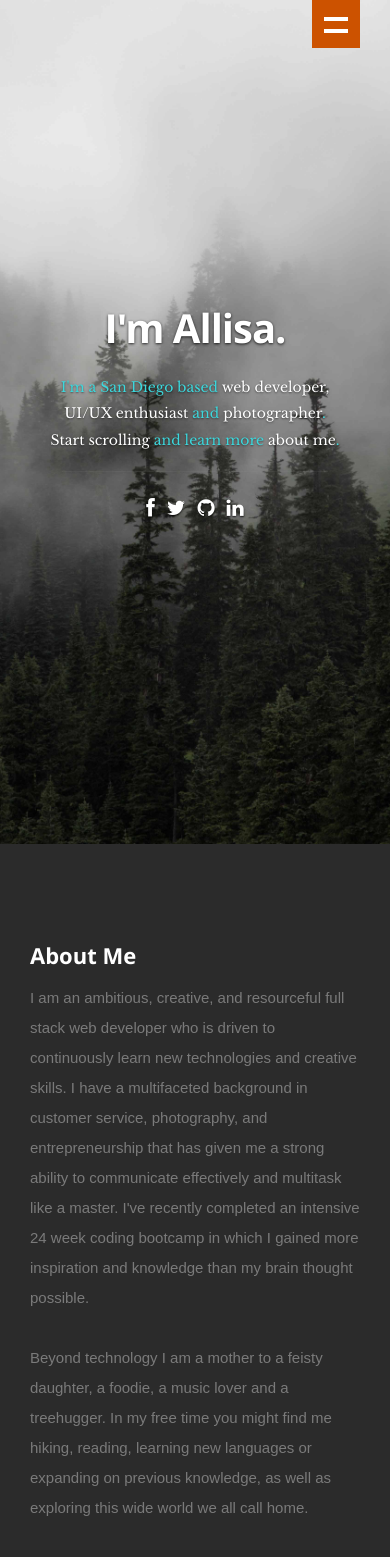
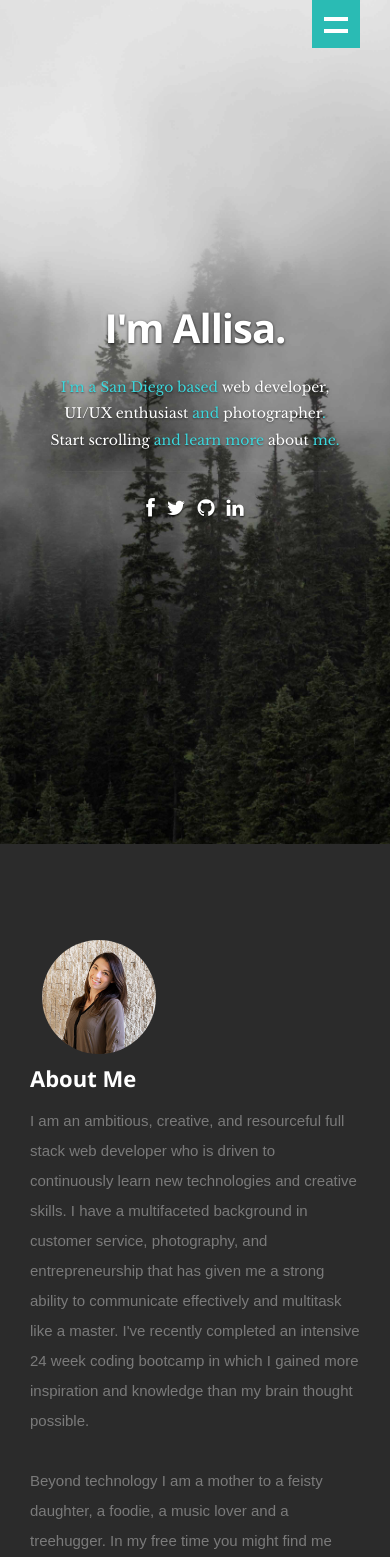
Before and after one commit to All-isa/All-isa.github.io, a React (Create React App) app: page / in a window 390 px wide. Shown: the top 1557 px of the page. Built offline with nearby package versions, Linux system fonts and the light colour scheme.

Commit message:
adjusting for domain

```diff
--- a/public/css/media-queries.css
+++ b/public/css/media-queries.css
@@ -112,7 +112,7 @@
 	   width: 48px;
 		height: 48px;
 		text-align: left;
-		background-color: #CC5200;
+		background-color: rgb(42, 187, 180);
 		position: relative;
       border: none;
       float: right;
@@ -215,7 +215,7 @@
 
    /* About Section
    -------------------------------------------------------------------- */
-   #about .profile-pic { display: none; }
+   #about .profile-pic { display: inline; }
    #about .download .button {
       width: 100%;
       text-align: center;
--- a/src/components/Header/header.js
+++ b/src/components/Header/header.js
@@ -20,7 +20,7 @@ export default class Header extends Component {
           <div className='banner-text'>
             <h1 className='responsive-headline'>I'm Allisa.</h1>
             <h3>I'm a San Diego based <span>web developer,</span> <span>UI/UX enthusiast</span> and <span>photographer</span>. <a className='smoothscroll' href='#about'>Start scrolling </a>
-              and learn more <a className='smoothscroll' href='#about'>about me</a>.</h3>
+              and learn more <a className='smoothscroll' href='#about'>about </a>me.</h3>
             <hr />
             <ul className='social'>
               <li><a target='_blank' rel='noopener noreferrer' href='https://www.facebook.com/allisa.robb'><i className='fa fa-facebook' /></a></li>
--- a/src/components/Resume/resume.js
+++ b/src/components/Resume/resume.js
@@ -68,7 +68,7 @@ export default class Resume extends Component {
             <h1><span>Technical Skills</span></h1>
           </div>
           <div className="nine columns main-col">
-            <p>Node.js, JavaScript, jQuery, GitHub, MySQL, Firebase, HTML, CSS, Bootstrap, APIs, JSON, AJAX, CLI, MongoDB, Express, React.js, PHP, Python, Agile Development, Adobe Creative Suite.
+            <p>HTML, CSS, Bootstrap, JavaScript, jQuery, Node.js, GitHub, MySQL, Firebase, APIs, JSON, AJAX, CLI, MongoDB, Express, React.js, PHP, Python, Agile Development, Adobe Creative Suite.
             </p>
           </div>
         </div>
```
